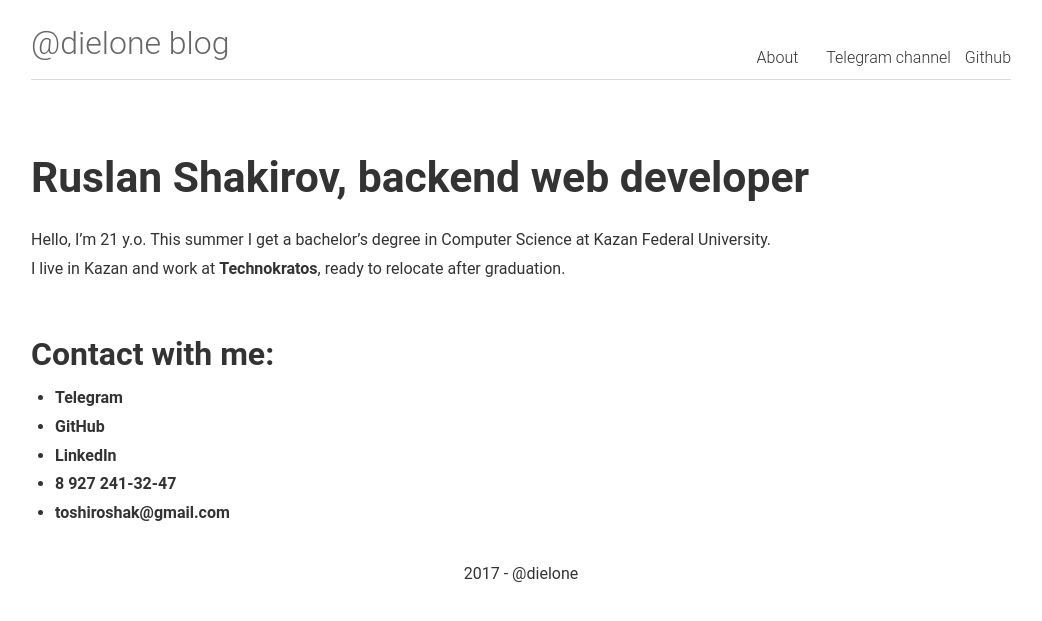
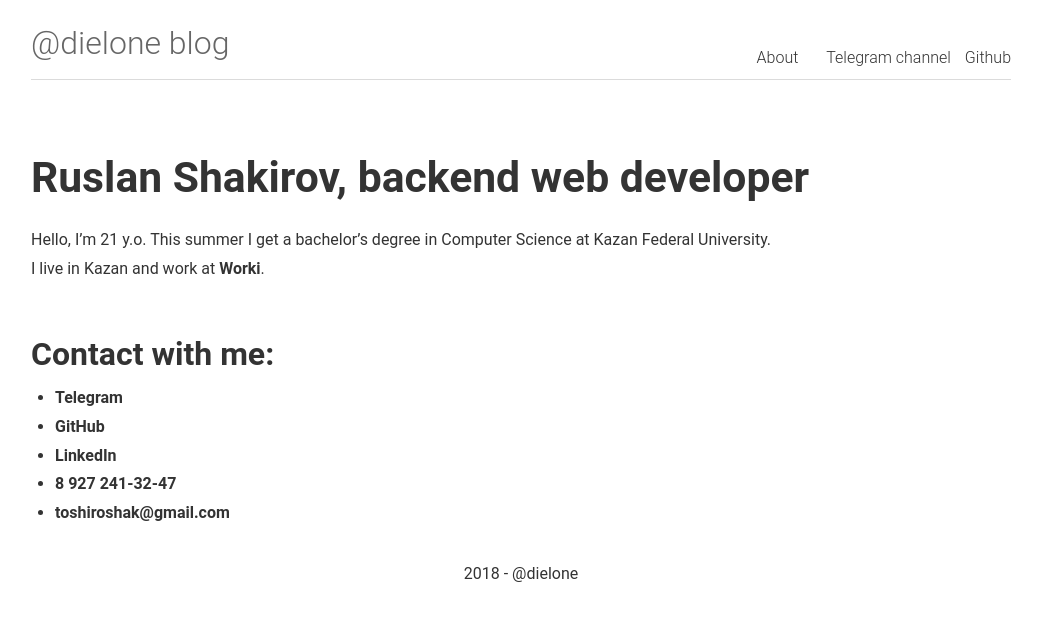
Before and after one commit to ruslanshakirov/ruslanshakirov.github.io, a Jekyll site: the page built from about.md, in a window 1280 px wide. Shown: the top 621 px of the page, without its empty margins (119-1161 px from the left). Built offline with Jekyll 4.4.1, drawn with Linux system fonts in a browser that asks for light colours.

Commit message:
chore(about)

```diff
--- a/_includes/footer.html
+++ b/_includes/footer.html
@@ -1 +1 @@
-<footer><span>2017 - @dielone</span></footer>
+<footer><span>2018 - @dielone</span></footer>
--- a/about.md
+++ b/about.md
@@ -5,7 +5,7 @@ description: Some information about me.
 ---
 # Ruslan Shakirov, backend web developer
 Hello, I'm 21 y.o. This summer I get a bachelor's degree in Computer Science at Kazan Federal University.
-I live in Kazan and work at [Technokratos](http://technokratos.com/en/), ready to relocate after graduation.
+I live in Kazan and work at [Worki](https://worki.ru/).
 
 ## Сontact with me:
 
```
